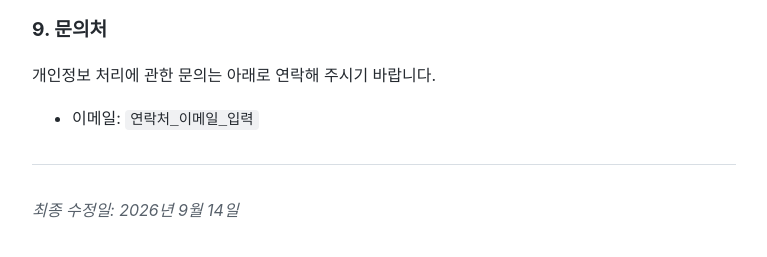
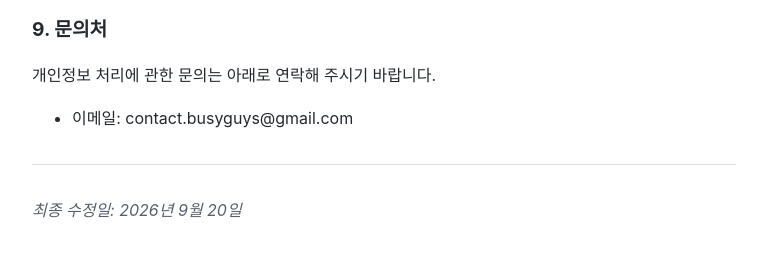
Before and after one commit to History-Doctor/notice_secretary_privacy, a Jekyll site: the page built from index.md, in a window 1280 px wide and 900 px high, scrolled down 3749 px. Shown: the part 596-853 px from the top of the window, without its empty margins (256-1023 px from the left). Built offline with Jekyll 4.4.1, drawn with Linux system fonts in a browser that asks for light colours.

Commit message:
문의처 이메일 자리표시자 교체
앱 저장소 docs/privacy-policy.md와 동일한 내용이다.

Co-Authored-By: Claude Opus 5 <noreply@anthropic.com>

```diff
--- a/index.md
+++ b/index.md
@@ -148,8 +148,8 @@ Pro 기능을 구매한 이용자에게는 앱 내 배너 광고가 요청되지
 
 개인정보 처리에 관한 문의는 아래로 연락해 주시기 바랍니다.
 
-- 이메일: `연락처_이메일_입력`
+- 이메일: contact.busyguys@gmail.com
 
 ---
 
-*최종 수정일: 2026년 9월 14일*
+*최종 수정일: 2026년 9월 20일*
```
